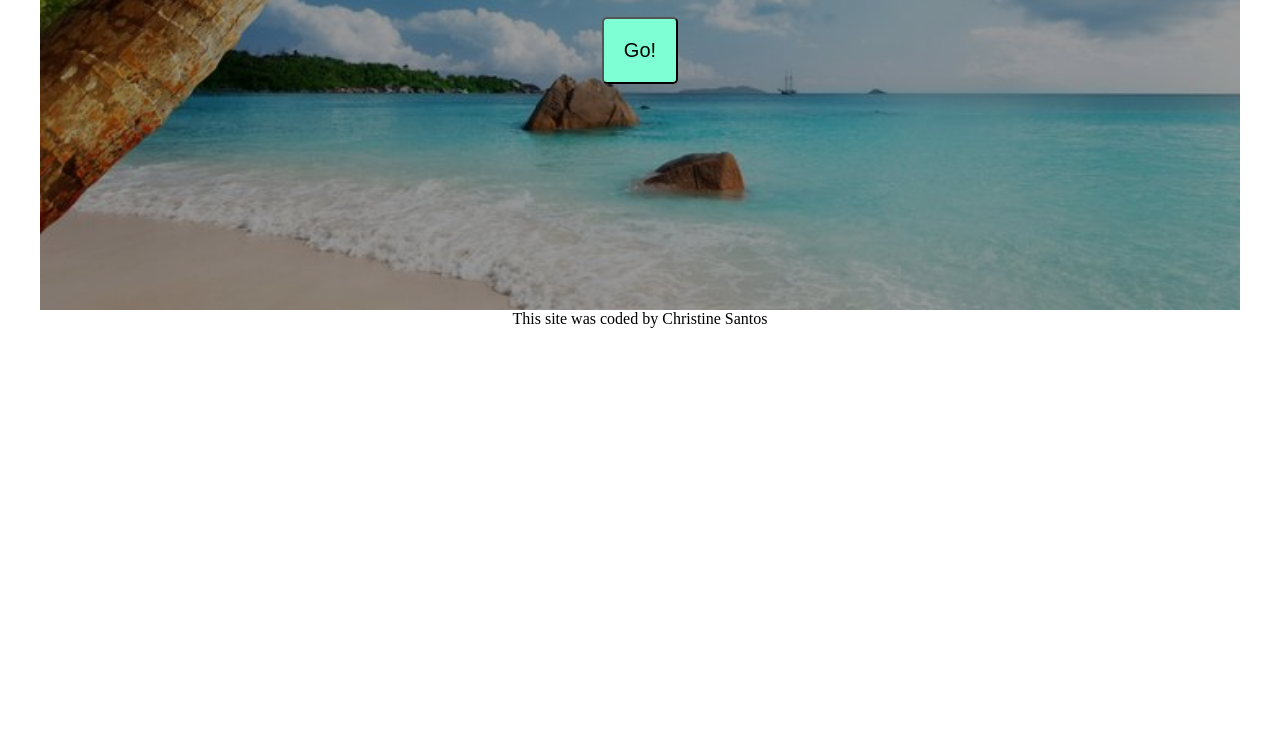
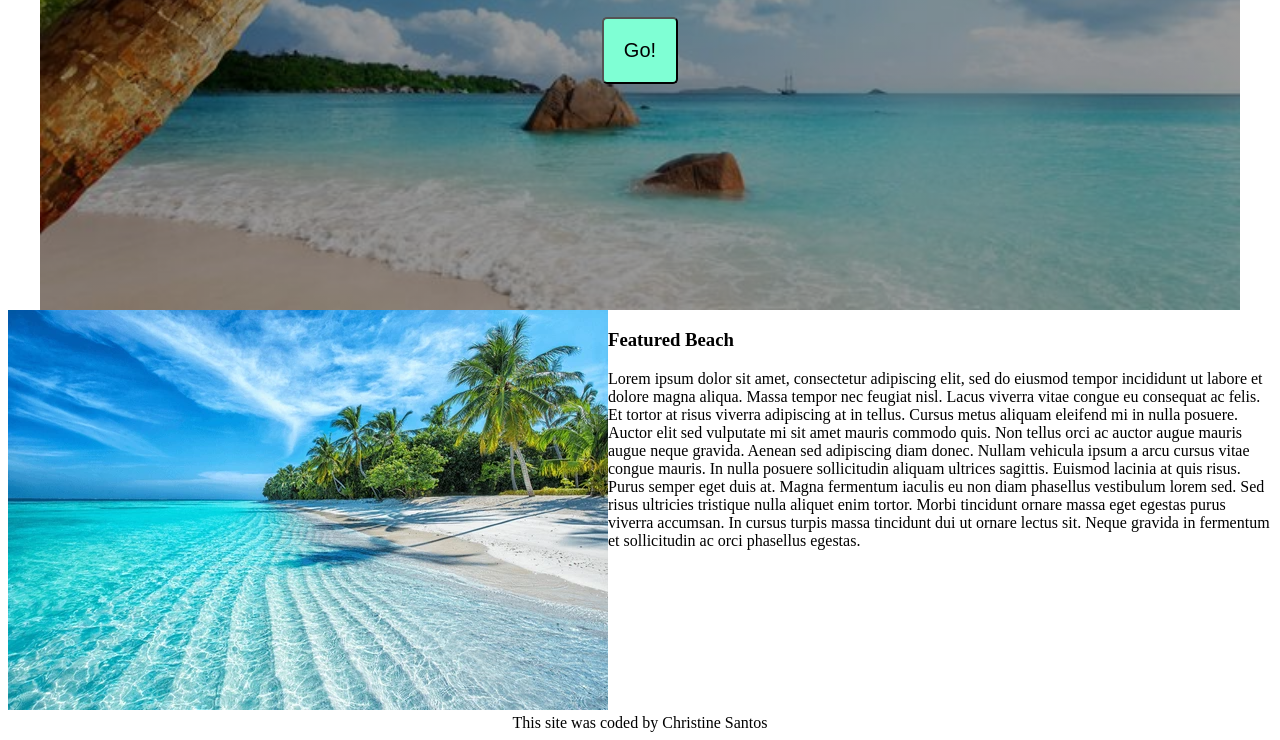
Before and after one commit to christinemsantos/Sample-Webpage-1, a plain HTML site: page index.html in a window 1280 px wide. Shown: the part 311-1051 px from the top of the page. Before the commit the page ends 800 px from the top, so only its background shows below. Drawn offline with Linux system fonts and the light colour scheme.

Commit message:
photo/paragraph added

```diff
--- a/index.html
+++ b/index.html
@@ -12,6 +12,29 @@
       <h2>Let the relaxation begin!</h2>
       <button>Go!</button>
     </div>
+    <div class="featured">
+      <div><img src="images/maldives-islands-beach.webp" /></div>
+      <div>
+        <h3>Featured Beach</h3>
+        <p>
+          Lorem ipsum dolor sit amet, consectetur adipiscing elit, sed do
+          eiusmod tempor incididunt ut labore et dolore magna aliqua. Massa
+          tempor nec feugiat nisl. Lacus viverra vitae congue eu consequat ac
+          felis. Et tortor at risus viverra adipiscing at in tellus. Cursus
+          metus aliquam eleifend mi in nulla posuere. Auctor elit sed vulputate
+          mi sit amet mauris commodo quis. Non tellus orci ac auctor augue
+          mauris augue neque gravida. Aenean sed adipiscing diam donec. Nullam
+          vehicula ipsum a arcu cursus vitae congue mauris. In nulla posuere
+          sollicitudin aliquam ultrices sagittis. Euismod lacinia at quis risus.
+          Purus semper eget duis at. Magna fermentum iaculis eu non diam
+          phasellus vestibulum lorem sed. Sed risus ultricies tristique nulla
+          aliquet enim tortor. Morbi tincidunt ornare massa eget egestas purus
+          viverra accumsan. In cursus turpis massa tincidunt dui ut ornare
+          lectus sit. Neque gravida in fermentum et sollicitudin ac orci
+          phasellus egestas.
+        </p>
+      </div>
+    </div>
     <footer>This site was coded by Christine Santos</footer>
   </body>
 </html>
--- a/src/styles.css
+++ b/src/styles.css
@@ -28,3 +28,6 @@ footer {
   height: 600px;
   margin: 0 auto;
 }
+.featured {
+  display: flex;
+}
```
Also changed, not shown: images/maldives-islands-beach.webp (added).
